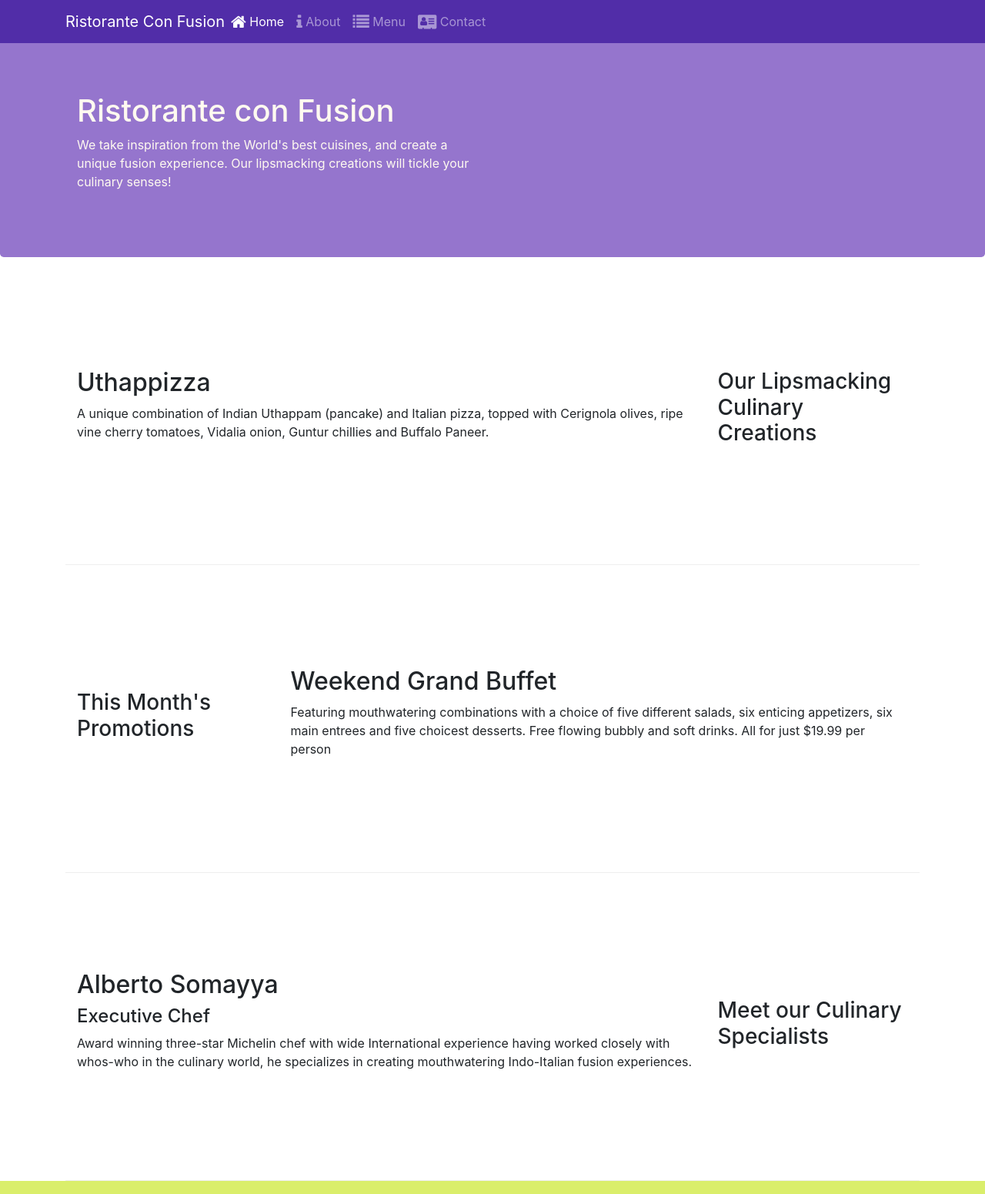
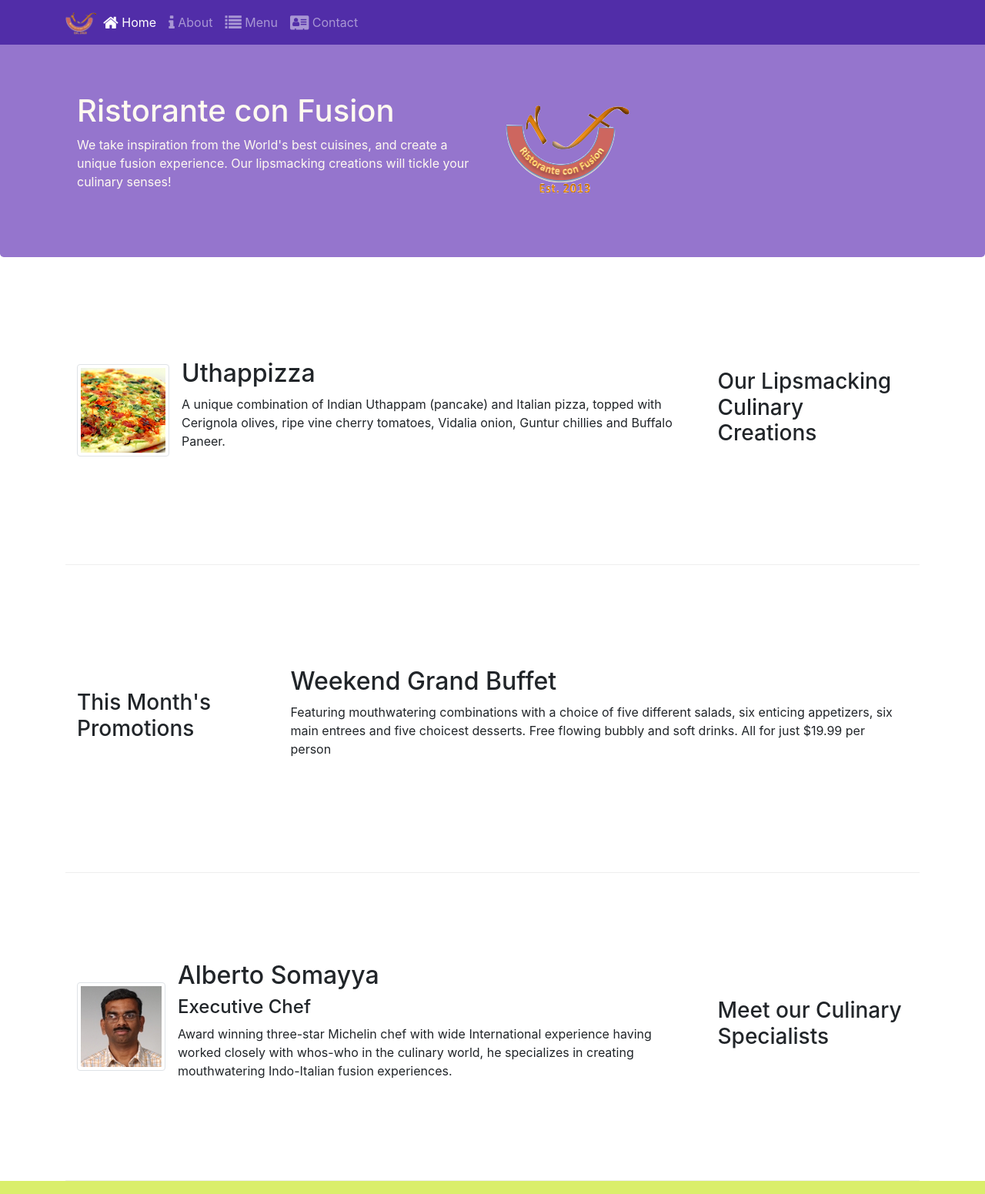
Before and after one commit to Ahmedkr5/ConFusion-Restaurant, a website: page index.html in a window 1280 px wide. Shown: the top 1551 px of the page at 77% size. Drawn offline with nearby package versions, Linux system fonts and the light colour scheme.

Commit message:
Images and Media

```diff
--- a/index.html
+++ b/index.html
@@ -21,7 +21,7 @@
             <button class="navbar-toggler" type="button" data-toggle="collapse" data-target="#Navbar">
                     <span class="navbar-toggler-icon"></span>
             </button>
-            <a class="navbar-brand mr-auto" href="#">Ristorante Con Fusion</a>
+            <a class="navbar-brand mr-auto" href="#"><img src="img/logo.png" height="30" width="41"></a>
             <div class="collapse navbar-collapse" id="Navbar">
          <ul class="navbar-nav mr-auto" >
             <li class="nav-item active"><a class="nav-link" href="#"><span class="fa fa-home fa-lg"></span> Home</a></li>
@@ -39,8 +39,8 @@
                     <h1>Ristorante con Fusion</h1>
                     <p>We take inspiration from the World's best cuisines, and create a unique fusion experience. Our lipsmacking creations will tickle your culinary senses!</p>
                 </div>
-                <div class="col-12 col-sm">
-
+                <div class="col-12 col-sm align-self-center">
+                    <img src="img/logo.png" class="img-fluid">
                 </div>
             </div>
         </div>
@@ -52,9 +52,17 @@
                 <h3>Our Lipsmacking Culinary Creations</h3>
             </div>
             <div class="col col-sm order-sm-first col-md">
-                <h2>Uthappizza</h2>
-                <div class="d-none d-sm-block">       <p>A unique combination of Indian Uthappam (pancake) and Italian pizza, topped with Cerignola olives, ripe vine cherry tomatoes, Vidalia onion, Guntur chillies and Buffalo Paneer.</p>
-            </div></div>
+                <div class="media">
+                    <img class="d-flex mr-3 img-thumbnail align-self-center"
+                            src="img/uthappizza.png" alt="Uthappizza">
+                    <div class="media-body">
+                        <h2 class="mt-0">Uthappizza</h2>
+                        <p class="d-none d-sm-block">A unique combination of Indian Uthappam (pancake) and
+                            Italian pizza, topped with Cerignola olives, ripe vine
+                            cherry tomatoes, Vidalia onion, Guntur chillies and
+                            Buffalo Paneer.</p>
+                    </div>
+               </div></div>
         </div>
 
 
@@ -73,10 +81,19 @@
                 <h3>Meet our Culinary Specialists</h3>
             </div>
             <div class="col col-sm order-sm-first col-md">
-                <h2>Alberto Somayya</h2>
-                <h4>Executive Chef</h4>
-                <div class="d-none d-sm-block">   <p>Award winning three-star Michelin chef with wide International experience having worked closely with whos-who in the culinary world, he specializes in creating mouthwatering Indo-Italian fusion experiences. </p>
-            </div></div>
+                <div class="media">
+                    <img class="d-flex mr-3 img-thumbnail align-self-center"
+                            src="img/alberto.png" alt="Alberto Somayya">
+                    <div class="media-body">
+                        <h2 class="mt-0">Alberto Somayya</h2>
+                        <h4>Executive Chef</h4>
+                        <p class="d-none d-sm-block">Award winning three-star Michelin chef with wide
+                            International experience having worked closely with
+                            whos-who in the culinary world, he specializes in
+                            creating mouthwatering Indo-Italian fusion experiences.
+                            </p>
+                    </div>
+                </div></div>
         </div>
     </div>
 
```
Also changed, not shown: aboutus.html (+1 -1 lines), contactus.html (+1 -1 lines), img/alberto.png (added), img/buffet.png (added), img/logo.png (added), img/uthappizza.png (added), 1 other file.
